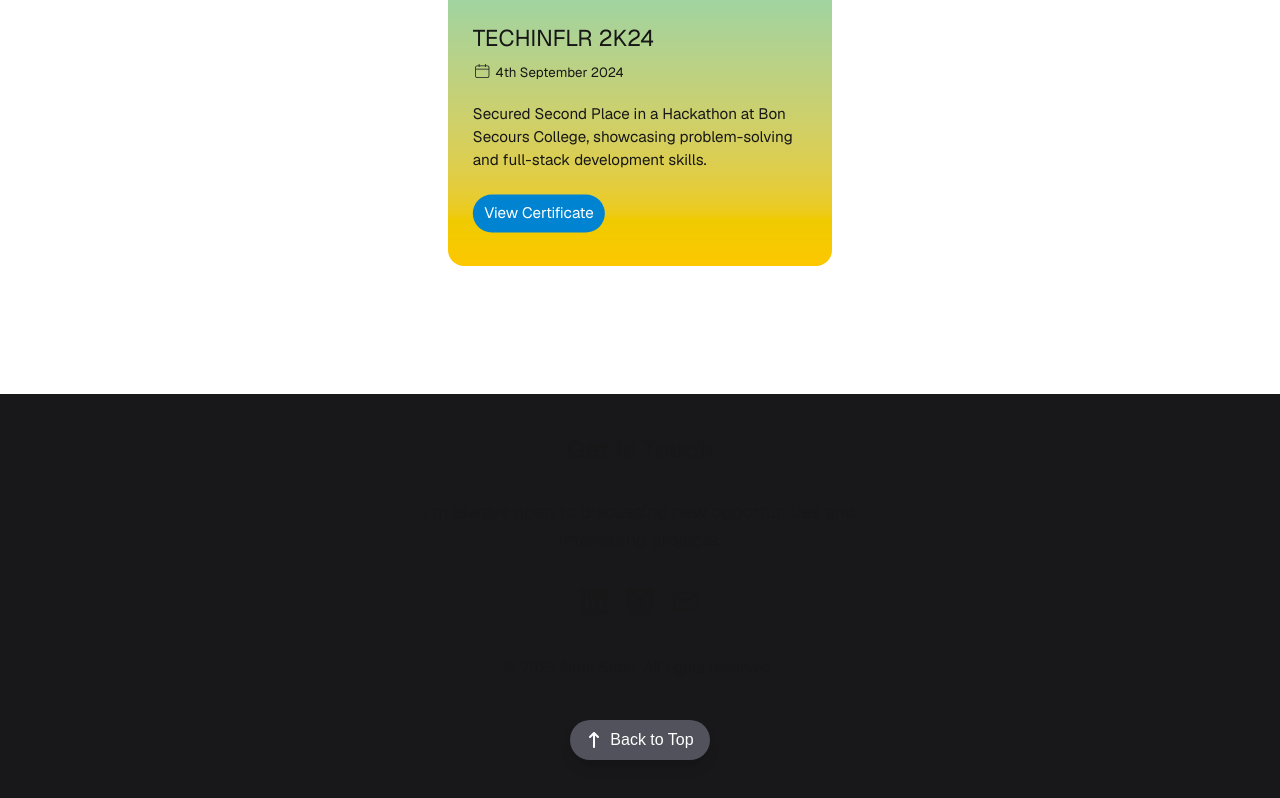
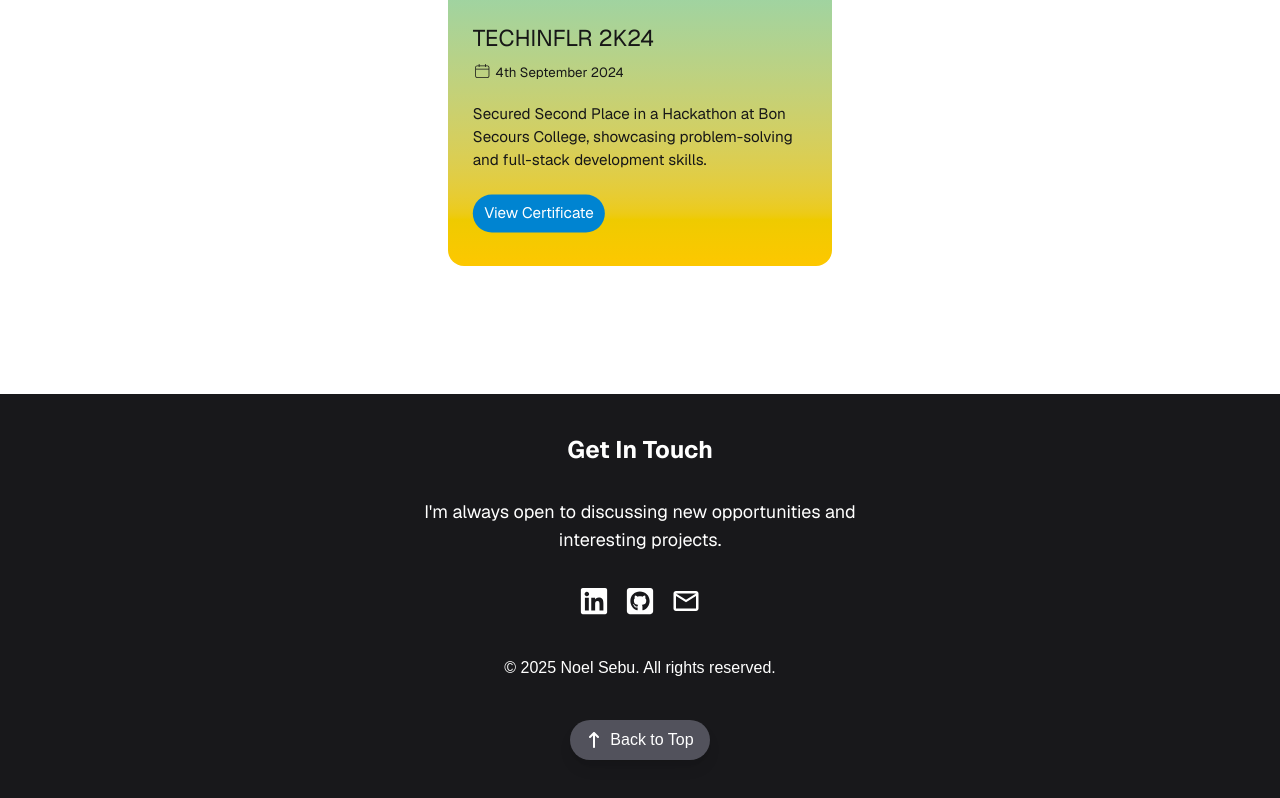
Before and after one commit to Noel1214/portfolio, a Next.js app: page / in a window 1280 px wide. Shown: the part 2930-3728 px from the top of the page. Built offline with nearby package versions, Linux system fonts and the light colour scheme.

Commit message:
moved text white to parent

```diff
--- a/components/Footer.tsx
+++ b/components/Footer.tsx
@@ -7,7 +7,7 @@ import { FaArrowUpLong } from "react-icons/fa6";
 
 const Footer = () => {
   return (
-    <div id="footer" className="relative mt-[8rem] p-10 bg-zinc-900">
+    <div id="footer" className="text-white relative mt-[8rem] p-10 bg-zinc-900">
       <div className="flex flex-col items-center gap-8">
         <h1 className="text-2xl text-center font-bold font-sans">
           Get In Touch
@@ -46,7 +46,7 @@ const Footer = () => {
       <div className="flex justify-center">
         <button
           onClick={() => window.scrollTo({ top: 0, behavior: "smooth" })}
-          className="bg-zinc-600 text-white px-4 py-2 rounded-full shadow-lg hover:bg-zinc-800 hover:scale-125 transition-all duration-300 ease-in-out"
+          className="bg-zinc-600 px-4 py-2 rounded-full shadow-lg hover:bg-zinc-800 hover:scale-125 transition-all duration-300 ease-in-out"
         >
           <div className="flex items-center gap-2">
             <FaArrowUpLong />
```
